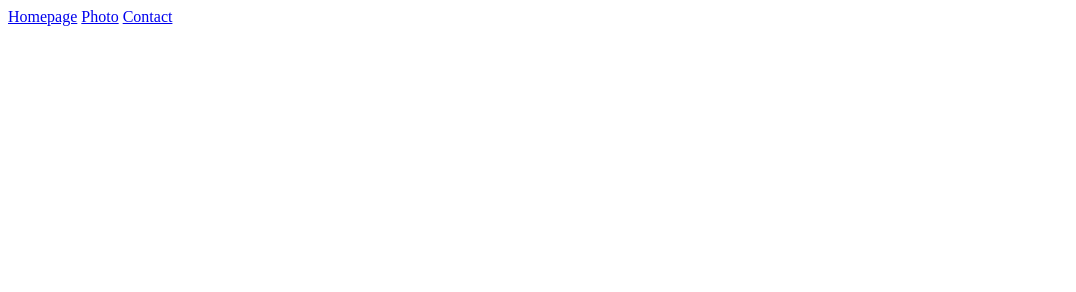
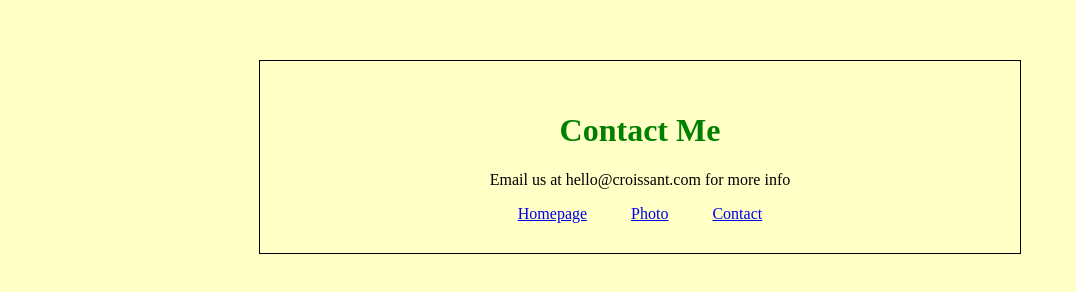
Before and after one commit to wooth4t/W3L5, a plain HTML site: page contact.html in a window 1280 px wide. Shown: the whole page, without its empty margins (0-1076 px from the left). Drawn offline with Linux system fonts and the light colour scheme.

Commit message:
added css

```diff
--- a/contact.html
+++ b/contact.html
@@ -4,11 +4,16 @@
   <meta charset="UTF-8">
   <meta http-equiv="X-UA-Compatible" content="IE=edge">
   <meta name="viewport" content="width=device-width, initial-scale=1.0">
+  <link rel="stylesheet" href="src/style.css">
   <title>Document</title>
 </head>
 <body>
-  <a href="index.html">Homepage</a>
+  <div class="container">
+    <h1>Contact Me</h1>
+    <p>Email us at hello@croissant.com for more info</p>
+  <a href="/index.html">Homepage</a>
   <a href="/photo.html">Photo</a>
   <a href="/contact.html">Contact</a>
+  </div>
 </body>
 </html>
```
Also changed, not shown: photo.html (+4 -0 lines).
